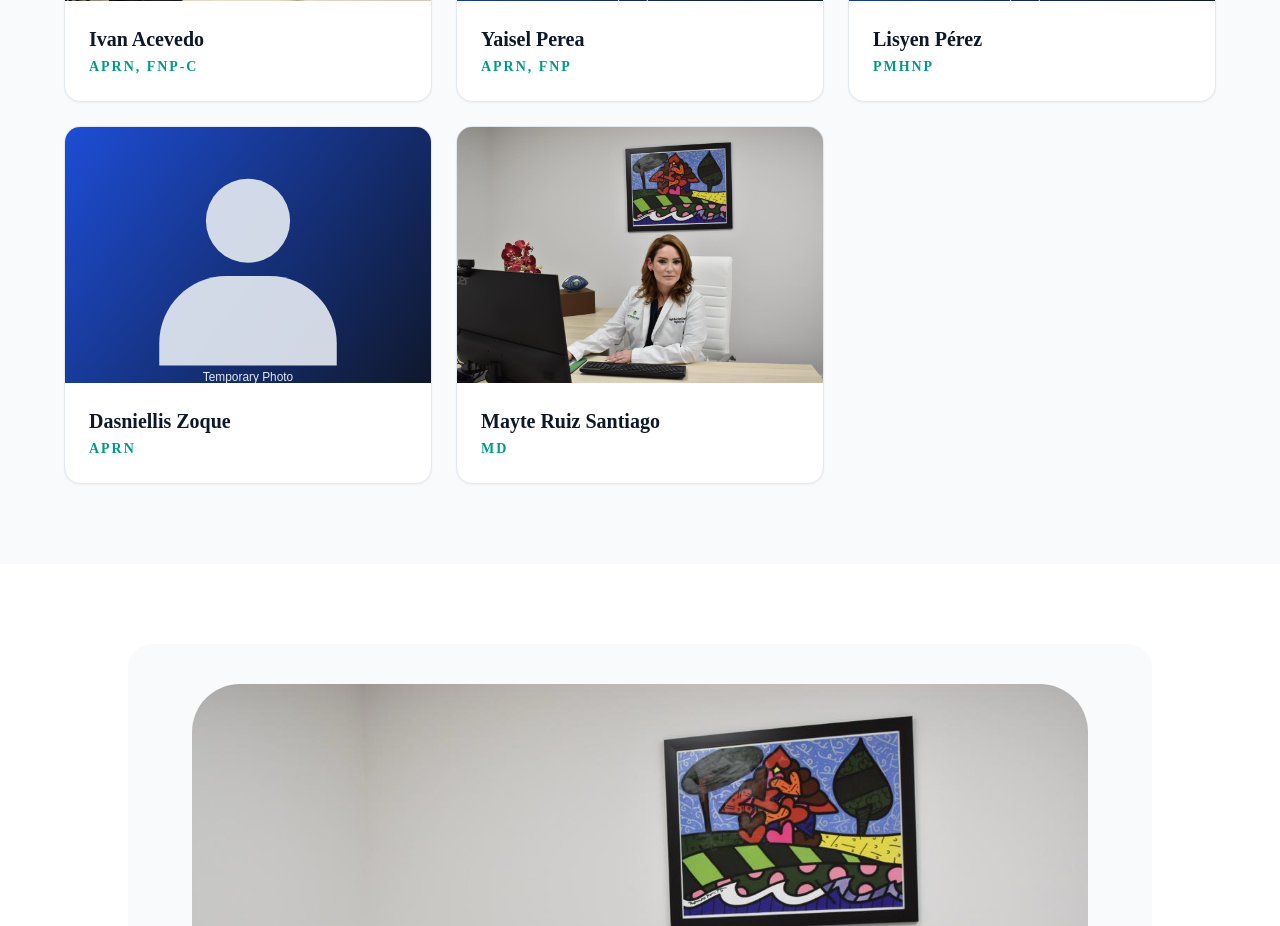
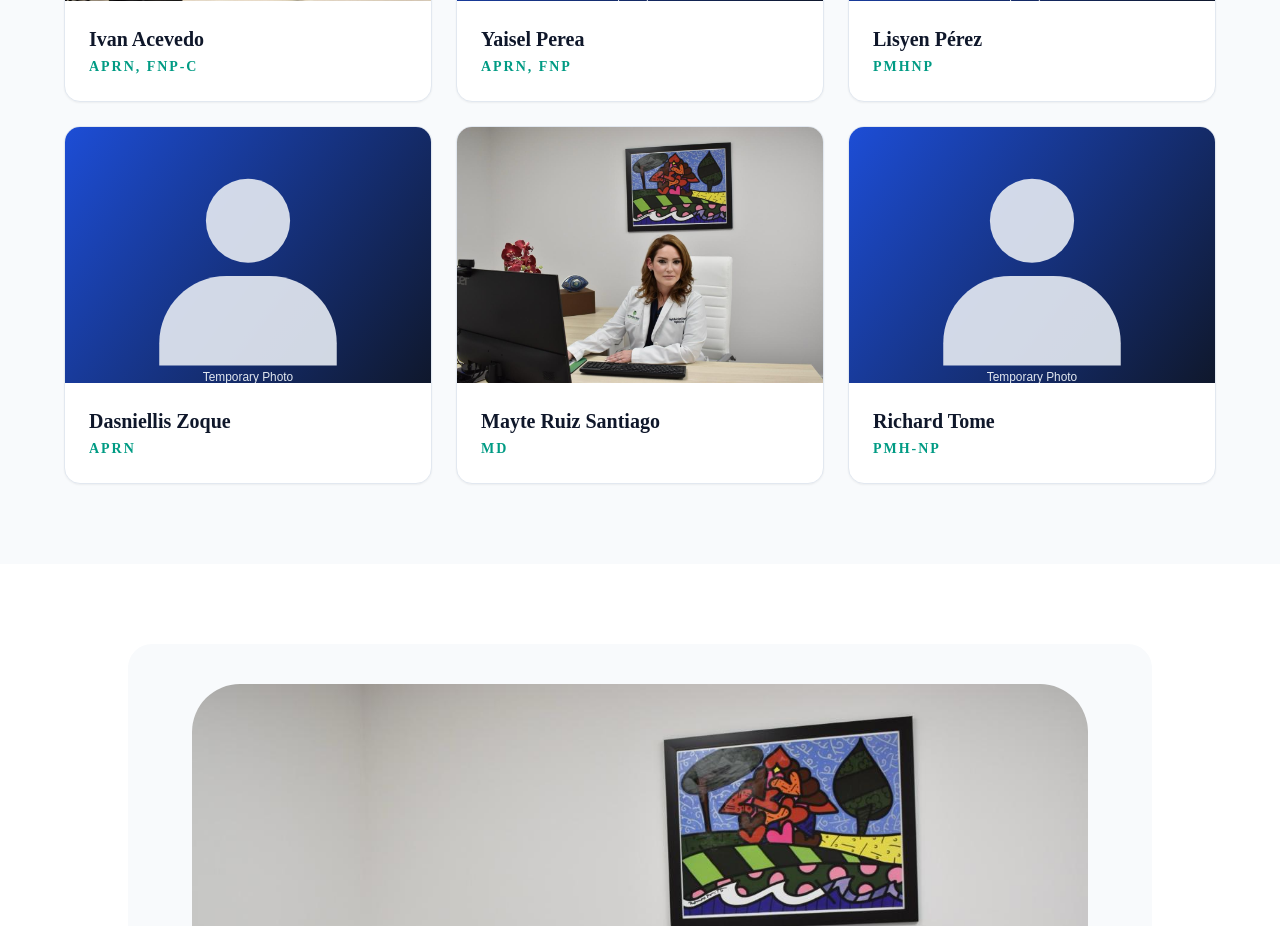
Before and after one commit to rolandoto/integrated-healthcare-2, a Next.js app: page /our-team in a window 1280 px wide. Shown: the part 860-1786 px from the top of the page. Built offline with nearby package versions, Linux system fonts and the light colour scheme.

Commit message:
Add Richard Tome to Our Team page

```diff
--- a/app/our-team/page.tsx
+++ b/app/our-team/page.tsx
@@ -17,6 +17,12 @@ const teamMembers = [
     credentials: 'MD',
     image: '/image/WhatsApp Image 2026-02-24 at 8.00.23 PM.jpeg',
     alt: 'Dr. Mayte Ruiz Santiago seated in her office.',
+  },
+  {
+    name: 'Richard Tome',
+    credentials: 'PMH-NP',
+    image: '/image/team-placeholder.svg',
+    alt: 'Richard Tome, PMH-NP, psychiatric mental health nurse practitioner.',
   },
 ];
 
@@ -124,6 +130,40 @@ export default function OurTeamPage() {
                 <strong>Family Nurse Practitioner (FNP):</strong> She holds certification as a Family Nurse
                 Practitioner, demonstrating her expertise in providing holistic care across the lifespan.
               </p>
+            </article>
+
+            <article className="mt-12 rounded-3xl bg-slate-50 p-6 text-center md:p-10">
+              <div className="mx-auto mb-8 w-full max-w-4xl overflow-hidden rounded-[3rem]">
+                <Image
+                  src="/image/team-placeholder.svg"
+                  alt="Richard Tome, PMH-NP"
+                  width={1152}
+                  height={1152}
+                  className="h-auto w-full object-cover"
+                />
+              </div>
+
+              <h3 className="font-display text-4xl font-bold text-stone-500">Richard Tome, PMH-NP</h3>
+
+              <p className="mx-auto mt-8 max-w-4xl text-3xl leading-relaxed text-slate-600">
+                <strong>Richard Tome, PMH-NP</strong>, is a board-certified <strong>Psychiatric Mental Health Nurse Practitioner</strong>{' '}
+                serving patients at <strong>Integrated Health Care Group</strong> in <strong>Miami, Florida</strong>. With specialized
+                training in diagnosing and treating psychiatric disorders, Richard provides evidence-based, compassionate care to
+                adolescents and adults experiencing a wide range of mental health conditions.
+              </p>
+
+              <h4 className="mt-8 text-3xl font-semibold text-slate-700">Education and Certification:</h4>
+
+              <ul className="mx-auto mt-6 max-w-4xl list-disc space-y-4 pl-8 text-left text-3xl leading-relaxed text-slate-600">
+                <li>
+                  <strong>Psychiatric Mental Health Nurse Practitioner (PMH-NP):</strong> Richard holds certification in psychiatric
+                  mental health nursing, equipping him with specialized skills to assess, diagnose, and treat mental health disorders.
+                </li>
+                <li>
+                  <strong>Advanced Practice Registered Nurse (APRN):</strong> He is a licensed APRN in the state of Florida, allowing
+                  him to provide advanced clinical care to his patients.
+                </li>
+              </ul>
             </article>
 
             <article className="mt-12 rounded-3xl bg-slate-50 p-6 md:p-10 text-center">
```
